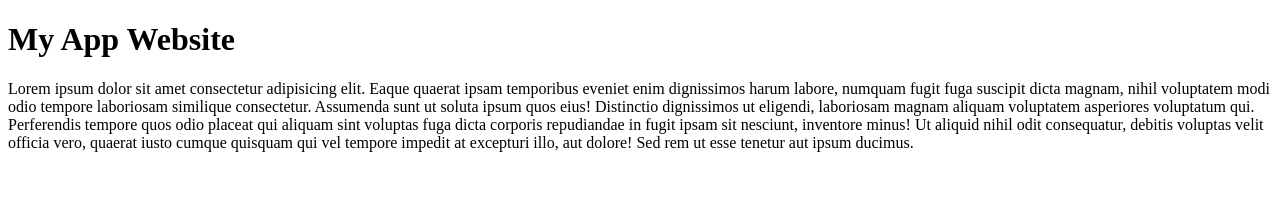
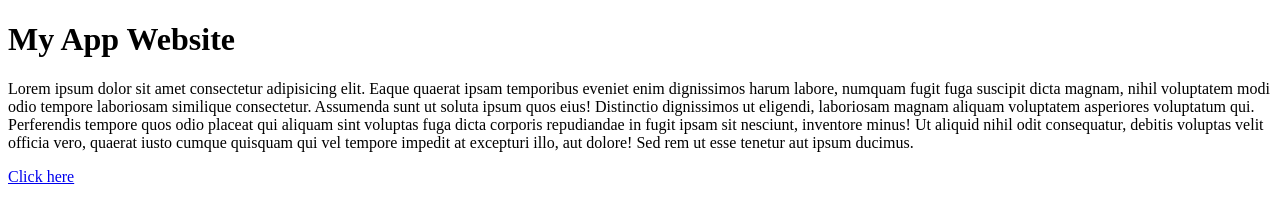
Before and after one commit to lorenaaxbastos/curso-git-github-3-dias-vscode, a plain HTML site: page index.html in a window 1280 px wide. Drawn offline with Linux system fonts and the light colour scheme.

Commit message:
botão adicionado

```diff
--- a/index.html
+++ b/index.html
@@ -21,5 +21,6 @@
             excepturi illo, aut dolore! Sed rem ut esse tenetur aut ipsum
             ducimus.
         </p>
+        <a href="#">Click here</a>
     </body>
 </html>
```
